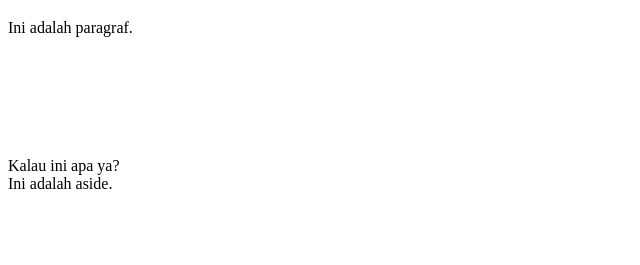
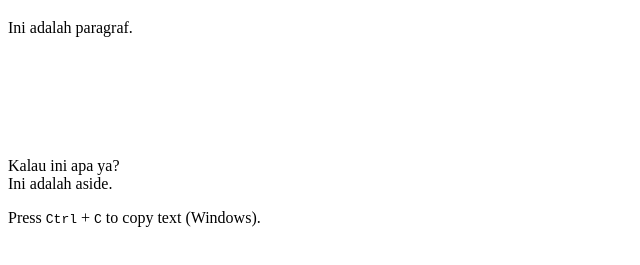
Before and after one commit to anugrahandi/PR-1, a plain HTML site: page index.html in a window 1280 px wide. Shown: the part 61-326 px from the top of the page, without its empty margins (0-640 px from the left). Drawn offline with Linux system fonts and the light colour scheme.

Commit message:
ini apa ya

```diff
--- a/index.html
+++ b/index.html
@@ -12,5 +12,6 @@
     <marquee width="250px">Ini adalah text yang bergerak seperti gaya anak 90-an.</marquee>
     <article>Kalau ini apa ya?</article>
     <aside>Ini adalah aside.</aside>
+    <p>Press <kbd>Ctrl</kbd> + <kbd>C</kbd> to copy text (Windows).</p>
 </body>
 </html>
```
